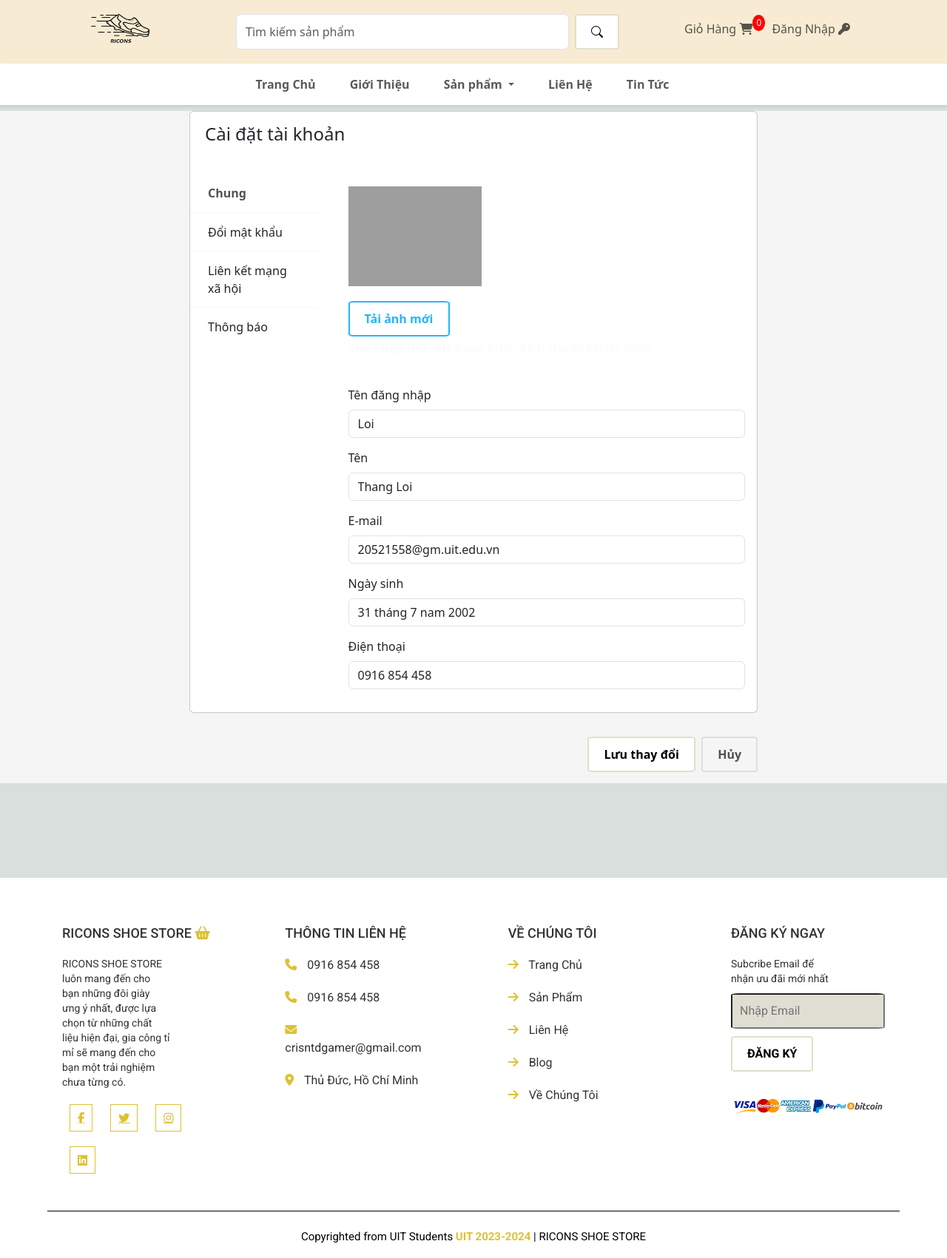
After one commit to loipro123zz/Django_Web, a Django app: page /user_profile in a window 1280 px wide. The commit adds this page. Shown: the whole page at 74% size. Run offline with Django 5.2, Linux system fonts and the light colour scheme; some web fonts are replaced; grey boxes are pictures that could not be loaded.

Commit message:
Changes to be committed: 	modified:   mysite/app/__pycache__/urls.cpython-311.pyc 	modified:   mysite/app/__pycache__/views.cpython-311.pyc 	modified:   mysite/app/static/app/style.css 	modified:   mysite/app/templates/app/base.html 	new file:   mysite/app/templates/app/user-profile.html 	modified:   mysite/app/urls.py 	modified:   mysite/app/views.py

```diff
--- a/mysite/app/static/app/style.css
+++ b/mysite/app/static/app/style.css
@@ -1101,3 +1101,128 @@ input[type="number"] {
     object-fit: cover;
     border-radius: 5px;
 }
+
+/* -----------------     user-profile       ---------------------          */
+
+.user-container {
+    background: #f5f5f5;
+    margin-top: 30px;
+    padding: 0 20% 0;
+}
+
+.ui-w-80 {
+
+    width: 180px;
+    height: auto;
+
+}
+
+.btn-default {
+    border-color: rgba(24, 28, 33, 0.1);
+    background: rgba(0, 0, 0, 0);
+    color: #4E5155;
+}
+
+.user-container label.btn {
+    margin-bottom: 0;
+}
+
+.btn-outline-primary {
+    border-color: #26B4FF;
+    background: transparent;
+    color: #26B4FF;
+}
+
+.text-right {
+    text-align: right;
+    padding: 2% 0 2% 0;
+}
+
+.btn {
+    cursor: pointer;
+}
+
+.media-body {
+    margin-top: 20px;
+}
+
+.text-light {
+    color: #babbbc;
+}
+
+.btn-facebook {
+    border-color: rgba(0, 0, 0, 0);
+    background: #3B5998;
+    color: #fff;
+}
+
+.btn-instagram {
+    border-color: rgba(0, 0, 0, 0);
+    background: #000;
+    color: #fff;
+}
+
+.card {
+    background-clip: padding-box;
+    box-shadow: 0 1px 4px rgba(24, 28, 33, 0.012);
+}
+
+.row-bordered {
+    overflow: hidden;
+}
+
+.account-settings-fileinput {
+    position: absolute;
+    visibility: hidden;
+    width: 1px;
+    height: 1px;
+    opacity: 0;
+}
+
+.account-settings-links .list-group-item.active {
+    font-weight: bold;
+}
+
+html:not(.dark-style) .account-settings-links .list-group-item.active {
+    background: transparent;
+}
+
+.account-settings-multiselect~.select2-container {
+    width: 100%;
+}
+
+.light-style .account-settings-links .list-group-item {
+    padding: 0.85rem 1.5rem;
+    border-color: rgba(24, 28, 33, 0.03);
+}
+
+.light-style .account-settings-links .list-group-item.active {
+    color: #4e5155;
+}
+
+.material-style .account-settings-links .list-group-item {
+    padding: 0.85rem 1.5rem;
+    border-color: rgba(24, 28, 33, 0.03);
+}
+
+.material-style .account-settings-links .list-group-item.active {
+    color: #4e5155;
+}
+
+.dark-style .account-settings-links .list-group-item {
+    padding: 0.85rem 1.5rem;
+    border-color: rgba(255, 255, 255, 0.03);
+}
+
+.dark-style .account-settings-links .list-group-item.active {
+    color: #fff;
+}
+
+.light-style .account-settings-links .list-group-item.active {
+    color: #4E5155;
+}
+
+.light-style .account-settings-links .list-group-item {
+    padding: 0.85rem 1.5rem;
+    border-color: rgba(24, 28, 33, 0.03);
+}
--- a/mysite/app/templates/app/base.html
+++ b/mysite/app/templates/app/base.html
@@ -88,7 +88,7 @@
                         {{request.user}} <i class="fa-solid fa-user"></i>
                     </a>
                     <ul class="dropdown-menu">
-                        <li><a class="dropdown-item" href="#">Trang Cá Nhân</a></li>
+                        <li><a class="dropdown-item" href="{% url 'user_profile' %}">Trang Cá Nhân</a></li>
                         <li><a class="dropdown-item" href="#">Đơn Hàng</a></li>
                         <li>
                             <hr class="dropdown-divider">
@@ -188,6 +188,10 @@
     <!-- Search -->
     {% block search %} {% endblock search %}
 
+    <!-- User Profile -->
+    {% block user_profile %} {% endblock user_profile %}
+
+
     <!-- End Body -->
 
 
--- /dev/null
+++ b/mysite/app/templates/app/user-profile.html
@@ -0,0 +1,169 @@
+{% extends 'app/base.html' %}
+
+{% block user_profile %}
+
+<!-- Begin Body -->
+<div class="user-container light-style flex-grow-1 container-p-y" style="margin-top: 150px;">
+
+    <div class="card overflow-hidden">
+        <h4 style="margin-left: 20px;" class="font-weight-bold py-3 mb-4">
+            Cài đặt tài khoản
+        </h4>
+        <div class="row no-gutters row-bordered row-border-light">
+            <div class="col-md-3 pt-0">
+                <div class="list-group list-group-flush account-settings-links">
+                    <a class="list-group-item list-group-item-action active" data-toggle="list"
+                        href="#account-general">Chung</a>
+                    <a class="list-group-item list-group-item-action" data-toggle="list"
+                        href="#account-change-password">Đổi mật khẩu</a>
+                    <a class="list-group-item list-group-item-action" data-toggle="list"
+                        href="#account-social-links">Liên kết mạng xã hội</a>
+                    <a class="list-group-item list-group-item-action" data-toggle="list"
+                        href="#account-notifications">Thông báo</a>
+                </div>
+            </div>
+            <div class="col-md-9">
+                <div class="tab-content">
+                    <div class="tab-pane fade active show" id="account-general">
+                        <div class="card-body media align-items-center">
+                            <img src="./assests/avatar.png" alt class="d-block ui-w-80">
+                            <div class="media-body ml-4">
+                                <label class="btn btn-outline-primary">
+                                    Tải ảnh mới
+                                    <input type="file" class="account-settings-fileinput">
+                                </label> &nbsp;
+                                <div class="text-light small mt-1">Cho phép JPG, GIF hoặc PNG. Kích thước tối đa
+                                    800K</div>
+                            </div>
+                        </div>
+                        <hr class="border-light m-0">
+                        <div class="card-body">
+                            <div class="form-group">
+                                <label class="form-label">Tên đăng nhập</label>
+                                <input type="text" class="form-control mb-1" value="Loi">
+                            </div>
+                            <div class="form-group">
+                                <label class="form-label">Tên</label>
+                                <input type="text" class="form-control" value="Thang Loi">
+                            </div>
+                            <div class="form-group">
+                                <label class="form-label">E-mail</label>
+                                <input type="text" class="form-control mb-1" value="20521558@gm.uit.edu.vn">
+                            </div>
+                            <div class="form-group">
+                                <label class="form-label">Ngày sinh</label>
+                                <input type="text" class="form-control" value="31 tháng 7 nam 2002">
+                            </div>
+                            <div class="form-group">
+                                <label class="form-label">Điện thoại</label>
+                                <input type="text" class="form-control" value="0916 854 458">
+                            </div>
+                        </div>
+                    </div>
+                    <div class="tab-pane fade" id="account-change-password">
+                        <div class="card-body pb-2">
+                            <div class="form-group">
+                                <label class="form-label">Mật khẩu hiện tại</label>
+                                <input type="password" class="form-control">
+                            </div>
+                            <div class="form-group">
+                                <label class="form-label">Mật khẩu mới</label>
+                                <input type="password" class="form-control">
+                            </div>
+                            <div class="form-group">
+                                <label class="form-label">Nhập lại mật khẩu mới</label>
+                                <input type="password" class="form-control">
+                            </div>
+                        </div>
+                    </div>
+                    <div class="tab-pane fade" id="account-social-links">
+                        <div class="card-body pb-2">
+                            <div class="form-group">
+                                <label class="form-label">Twitter</label>
+                                <input type="text" class="form-control" value="https://twitter.com/user">
+                            </div>
+                            <div class="form-group">
+                                <label class="form-label">Facebook</label>
+                                <input type="text" class="form-control" value="https://www.facebook.com/user">
+                            </div>
+                            <div class="form-group">
+                                <label class="form-label">Google+</label>
+                                <input type="text" class="form-control" value>
+                            </div>
+                            <div class="form-group">
+                                <label class="form-label">LinkedIn</label>
+                                <input type="text" class="form-control" value>
+                            </div>
+                            <div class="form-group">
+                                <label class="form-label">Instagram</label>
+                                <input type="text" class="form-control" value="https://www.instagram.com/user">
+                            </div>
+                        </div>
+                    </div>
+                    <div class="tab-pane fade" id="account-notifications">
+                        <div class="card-body pb-2">
+                            <h6 class="mb-4">Hoạt động</h6>
+                            <div class="form-group">
+                                <label class="switcher">
+                                    <input type="checkbox" class="switcher-input" checked>
+                                    <span class="switcher-indicator">
+                                        <span class="switcher-yes"></span>
+                                        <span class="switcher-no"></span>
+                                    </span>
+                                    <span class="switcher-label">Gửi email cho tôi khi có thông báo mới</span>
+                                </label>
+                            </div>
+                        </div>
+                        <hr class="border-light m-0">
+                        <div class="card-body pb-2">
+                            <h6 class="mb-4">Tin tức</h6>
+                            <div class="form-group">
+                                <label class="switcher">
+                                    <input type="checkbox" class="switcher-input" checked>
+                                    <span class="switcher-indicator">
+                                        <span class="switcher-yes"></span>
+                                        <span class="switcher-no"></span>
+                                    </span>
+                                    <span class="switcher-label">Gửi email cho tôi về các tin tức và cập nhật sản
+                                        phẩm</span>
+                                </label>
+                            </div>
+                            <div class="form-group">
+                                <label class="switcher">
+                                    <input type="checkbox" class="switcher-input">
+                                    <span class="switcher-indicator">
+                                        <span class="switcher-yes"></span>
+                                        <span class="switcher-no"></span>
+                                    </span>
+                                    <span class="switcher-label">Gửi email cho tôi về các chương trình khuyến
+                                        mãi</span>
+                                </label>
+                            </div>
+                            <div class="form-group">
+                                <label class="switcher">
+                                    <input type="checkbox" class="switcher-input">
+                                    <span class="switcher-indicator">
+                                        <span class="switcher-yes"></span>
+                                        <span class="switcher-no"></span>
+                                    </span>
+                                    <span class="switcher-label">Gửi email cho tôi về các sự kiện sắp tới</span>
+                                </label>
+                            </div>
+                        </div>
+                    </div>
+                </div>
+            </div>
+        </div>
+    </div>
+    <div class="text-right mt-3">
+        <button type="button" class="btn btn-primary">Lưu thay đổi</button>&nbsp;
+        <button type="button" class="btn btn-default">Hủy</button>
+    </div>
+</div>
+
+<script src="https://code.jquery.com/jquery-3.5.1.slim.min.js"></script>
+<script src="https://cdn.jsdelivr.net/npm/bootstrap@4.5.0/dist/js/bootstrap.bundle.min.js"></script>
+<!-- End Body -->
+
+
+{% endblock user_profile %}
--- a/mysite/app/urls.py
+++ b/mysite/app/urls.py
@@ -14,4 +14,5 @@ urlpatterns = [
     path('product_detail/<int:san_pham_id>', views.product_detail, name='product_detail'),
     path('checkout', views.checkout, name='checkout'),
     path('search', views.search, name='search'),
+    path('user_profile', views.user_profile, name='user_profile'),
 ]
--- a/mysite/app/views.py
+++ b/mysite/app/views.py
@@ -247,3 +247,12 @@ def search(request):
         'san_pham_tim_kiem_list' : san_pham_tim_kiem_list,
     }
     return render(request, 'app/search.html', context)
+
+# Hiển thị trang user profile của người dùng
+def user_profile(request):
+
+
+    context = {
+
+    }
+    return render(request, 'app/user-profile.html', context)
```
